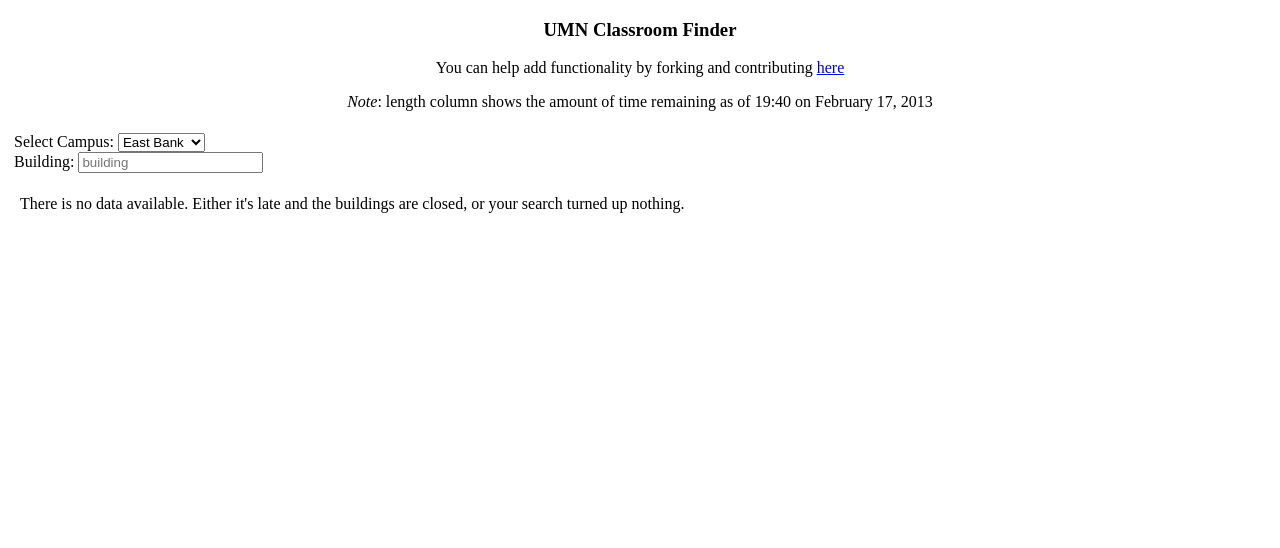
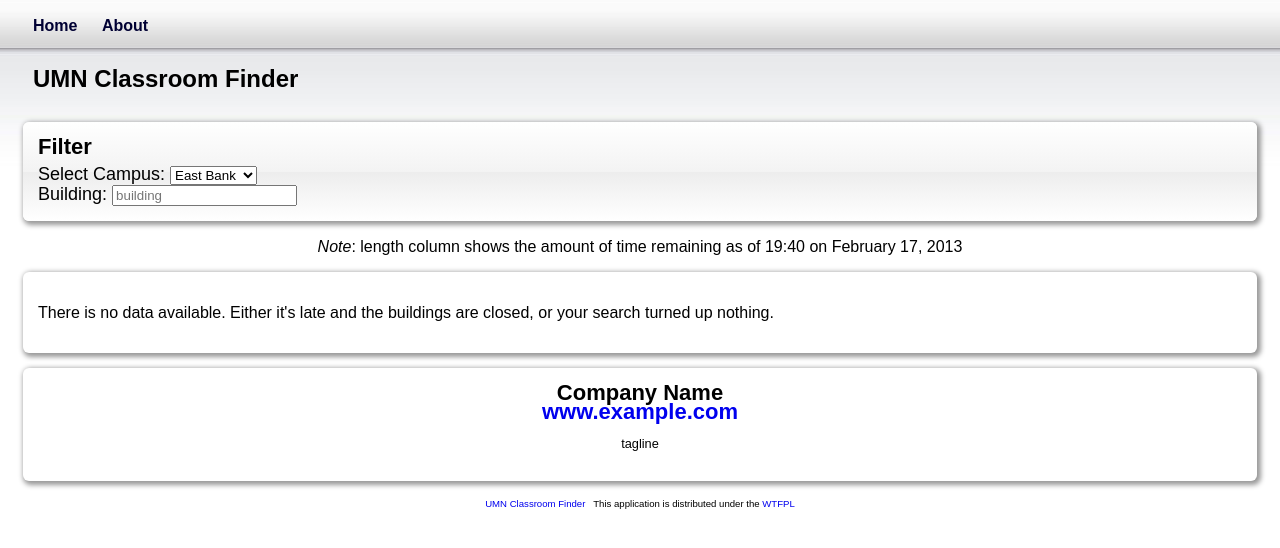
Before and after one commit to mikewadsten/classroom_finder, a Flask app: page / in a window 1280 px wide. Shown: the top 548 px of the page. Run offline with Flask 2, Linux system fonts and the light colour scheme; data that the repository does not hold is empty; some libraries are stand-ins or nearby versions.

Commit message:
New frontend! All pretty, but for the sake of future pages needs some Jinja logic changed (to keep template system clean)

```diff
--- a/static/css/style.css
+++ b/static/css/style.css
@@ -1,39 +1,203 @@
+/*
+================================================
+	Main mobile framework CSS
+	Do NOT add any styles related to gaps here
+================================================
+*/
+
 body {
-  font-family: "Arial" sans-serif
+	background: #ccc;
+	display: block;
+	color: #000;
+	font-family: Arial;
+	line-height: 120%;
+	background: url("../images/bar.jpg") repeat-x scroll 0 -125px transparent;
+	min-width: 480px;
+}
+a {
+	text-decoration: none;
+}
+.pTtl {
+	display: block;
+	margin-left: 15px;
+	padding: 10px;
+	color: #000;
+	font-size: 24px;
+	font-weight: bold;
+}
+#navBtn ul {
+	text-indent: -25px;
+	list-style-type: none;
+}
+#navBtn ul li {
+	display: inline;
+}
+#navBtn ul a {
+	text-decoration: none;
+	padding: 0 10px;
+	color: #003;
+	font-weight: bold;
+}
+#navBtn ul a:hover {
+	color: #900;
 }
 
-.container {
-  padding:6px;
-}
-.clear {
-  clear:both
-}
-#pageinfo {
-  text-align:center;
-}
-.gap:hover {
-  background-color:#986
-}
-span {
-  padding-left: 10px;
-  float:left;
-  width:32%;
-  border-right: solid 2px #333;
-  font-size:105%;
-}
-span#start,
-span#end,
-span#length {
-  width:15%;
+.i {
+	display: block;
+	clear: both;
+	padding: 15px;
+	margin: 15px;
+	position: relative;
+
+  	-moz-box-shadow: 2px 2px 5px 2px #999999; /* Firefox */
+  	-webkit-box-shadow: 2px 2px 5px 2px #999999; /* Safari, Chrome */
+  	box-shadow: 2px 2px 5px 2px #999999; /* CSS3 */
+
+	-moz-border-radius: 6px; /* Firefox */
+  	-webkit-border-radius: 6px; /* Safari, Chrome */
+  	border-radius: 6px; /* CSS3 */
 }
 
-.even {
-  background-color:#DDD
+#filter {
+	/*Backgrounds for multiple browsers - use colorzilla.com to generate new ones*/
+	background: rgb(255,255,255); /* Old browsers */
+	background: -moz-linear-gradient(top,  rgba(255,255,255,1) 0%, rgba(243,243,243,1) 50%, rgba(237,237,237,1) 51%, rgba(255,255,255,1) 100%); /* FF3.6+ */
+	background: -webkit-gradient(linear, left top, left bottom, color-stop(0%,rgba(255,255,255,1)), color-stop(50%,rgba(243,243,243,1)), color-stop(51%,rgba(237,237,237,1)), color-stop(100%,rgba(255,255,255,1))); /* Chrome,Safari4+ */
+	background: -webkit-linear-gradient(top,  rgba(255,255,255,1) 0%,rgba(243,243,243,1) 50%,rgba(237,237,237,1) 51%,rgba(255,255,255,1) 100%); /* Chrome10+,Safari5.1+ */
+	background: -o-linear-gradient(top,  rgba(255,255,255,1) 0%,rgba(243,243,243,1) 50%,rgba(237,237,237,1) 51%,rgba(255,255,255,1) 100%); /* Opera 11.10+ */
+	background: -ms-linear-gradient(top,  rgba(255,255,255,1) 0%,rgba(243,243,243,1) 50%,rgba(237,237,237,1) 51%,rgba(255,255,255,1) 100%); /* IE10+ */
+	background: linear-gradient(to bottom,  rgba(255,255,255,1) 0%,rgba(243,243,243,1) 50%,rgba(237,237,237,1) 51%,rgba(255,255,255,1) 100%); /* W3C */
+	filter: progid:DXImageTransform.Microsoft.gradient( startColorstr='#ffffff', endColorstr='#ffffff',GradientType=0 ); /* IE6-9 */
+
+	font-size: 18px;
 }
-#gaps {
-  padding:6px;
-  background-color: #FFF;
+
+.iTtl {
+	color: #000;
+	margin: 0px 0px 8px 0px;
+	position: relative;
+	font-weight: bold;
+	font-size: 22px;
 }
+.iDes {
+	color: #333;
+	margin: 0 10px 10px 10px;
+	font-size: 90%;
+}
+.iLnk {
+	color: #0088CC;
+	margin-left: 15px;
+	font-size: 85%;
+	font-style: italic;
+}
+.ftr {
+	line-height: 175%;
+	font-size: 60%;
+	text-align: center;
+}
+.smTxt {
+	font-size: 80%;
+	line-height: 150%;
+}
+.ctr {
+	text-align: center;
+}
+.imgR {
+	float: right;
+	margin: 15px;
+	clear: both;
+	/*  create shadow behind images  */
+	/*  -webkit-box-shadow: 0 0 15px #000; */
+	/*  -moz-box-shadow: 0 0 15px #000; */
+}
+.imgL {
+	float: left;
+	margin:15px;
+	clear: both;
+	/*  create shadow behind images  */
+	/*  -webkit-box-shadow: 0 0 15px #000; */
+	/*  -moz-box-shadow: 0 0 15px #000; */
+}
+
+.clear {
+	clear: both;
+}
+
+/*
+================================================
+	Gap related CSS
+	Any styling of gap columns, etc goes here
+================================================
+*/
+.column-title {
+	font-weight: bold;
+}
+
+.col1, .col2, .col3, .col4 {
+	float:left;
+}
+
+.col1 p, .col2 p, .col3 p, .col4 p {
+	margin-left: 6px;
+	font-size: 19px;
+}
+
+.col1 {
+	/*background-color: blue;*/
+	width: 46%;
+}
+
+.col1 p {
+	white-space:nowrap;
+	overflow: hidden;
+	text-overflow:ellipsis;
+}
+
+.col2 {
+	/*background-color: red;*/
+	width: 17%;
+}
+
+.col3 {
+	/*background-color: green;*/
+	width: 17%;
+}
+
+.col4 {
+	/*background-color: yellow;*/
+	width: 20%;
+}
+
+.gap:hover {
+	cursor: hand;
+}
+
+.odd {
+	background-image: linear-gradient(bottom, rgb(240,240,240) 41%, rgb(214,214,214) 69%);
+	background-image: -o-linear-gradient(bottom, rgb(240,240,240) 41%, rgb(214,214,214) 69%);
+	background-image: -moz-linear-gradient(bottom, rgb(240,240,240) 41%, rgb(214,214,214) 69%);
+	background-image: -webkit-linear-gradient(bottom, rgb(240,240,240) 41%, rgb(214,214,214) 69%);
+	background-image: -ms-linear-gradient(bottom, rgb(240,240,240) 41%, rgb(214,214,214) 69%);
+	background-image: -webkit-gradient(
+		linear,
+		left bottom,
+		left top,
+		color-stop(0.41, rgb(240,240,240)),
+		color-stop(0.69, rgb(214,214,214))
+	);
+	-moz-border-radius: 6px; /* Firefox */
+  	-webkit-border-radius: 6px; /* Safari, Chrome */
+  	border-radius: 6px; /* CSS3 */
+}
+
+/* Space info dropdown styling */
+.classroom-name {
+	margin: 0px 0px 5px 0px;
+	font-weight: bold;
+	font-size: 24px;
+	line-height: 28px;
+}
+
 .spaceinfo {
-  padding:6px;
+	padding: 12px;
 }
--- a/templates/classroom_info.html
+++ b/templates/classroom_info.html
@@ -1,5 +1,5 @@
 <div class="spaceinfo" display="">
-    <h3>{{ info.roomname }}</h3>
+    <p class="classroom-name">{{ info.roomname }}</p>
     <b>Capacity</b> = {{ info.capacity }}
     <br>
     <b>Seat type</b> = {{ info.seat_type }}
--- a/templates/index.html
+++ b/templates/index.html
@@ -1,23 +1,43 @@
-<!DOCTYPE html>
-<html>
+<!doctype html>
+<html lang=en>
 <head>
-  <meta http-equiv="content-type" content="text/html; charset=utf-8">
-  <link rel="stylesheet" href="static/css/style.css" type="text/css" media="screen, projection">
+<meta charset=utf-8>
 <title>UMN Classroom Finder</title>
+<meta name="keywords" content="umn, classroom, finder, The Vest">
+<meta name="description" content="UMN Classroom Finder - Check us out on GitHub, tippenein/classroom_finder">
+<meta name="viewport" content="width=device-width; initial-scale=1.0">
+<link href="static/css/style.css" rel="stylesheet" type="text/css">
+<meta name="HandheldFriendly" content="true"/>
+<meta name="MobileOptimized" content="320"/>
+<!-- 57x57 PNG's. Use a full URL file path for Android devices.  -->
+<!--  <link rel="apple-touch-icon-precomposed" href="http://yoursite.com/apple-touch-icon.png">  -->
+<!--  <link rel="icon" type="image/vnd.microsoft.icon" href="http://yoursite.com/favicon.png">  -->
+</head>
 
-</head>
 <body>
-  <div id="pageinfo">
-    <h3>UMN Classroom Finder</h3>
-    <p>You can help add functionality by forking and contributing
-        <a href="http://github.com/tippenein/classroom_finder">here</a>
-    </p>
-    <p><em>Note</em>: length column shows the amount of time remaining as of
-        {{now|readabledate}}
-    </p>
 
-  </div>
-  <div class='container'>
+	<nav id=navBtn>
+		<ul>
+			<li><a href="http://www.brontasaur.us">Home</a></li>
+			<li><a href="http://www.google.com">About</a></li>
+		</ul>
+	</nav>
+<!--  end of nav  -->
+
+	<header>
+		<p class=pTtl>UMN Classroom Finder</p>
+	</header>
+
+<!-- copy & paste this section to add a new item
+<article class=i>
+	<p class=iTtl>Item Title</p>
+	<p class=iDes>Item Description</p>
+	<p class=iLnk>Item Link</p>
+</article>
+-->
+
+<article id='filter' class='i'>
+   	<p class=iTtl>Filter</p>
       <form name='form'>
         Select Campus:
         <select id='campus' name='campus' onchange='show_results()'>
@@ -29,11 +49,30 @@
         Building: <input type='text' name='building' placeholder='building' onkeyup='show_results()'>
         <div class='clear'></div>
       </form>
+</article>
 
+     <p class='ctr'><em>Note</em>: length column shows the amount of time remaining as of
+        {{now|readabledate}}
+    </p>
+
+<article class=i>
   <div id='gaps'>
     {% include 'results.html' %}
   </div>
-</div><!-- end container -->
+</article>
+
+<!-- company info -->
+<section class="ctr i">
+	<p class=iTtl><b>Company Name<br />
+	<a href="#">www.example.com</a></b></p>
+	<p class=smTxt>tagline</p>
+</section>
+
+<!-- footer -->
+<footer class=ftr>
+	<p><a href="http://www.wtfpl.net/">UMN Classroom Finder</a> &nbsp; This application is distributed under the <a href="http://www.wtfpl.net/txt/copying">WTFPL</a></p>
+</footer>
+
 <script type="text/javascript" src="http://ajax.googleapis.com/ajax/libs/jquery/1.7.2/jquery.min.js"></script>
 <script type="text/javascript" src="static/js/main.js"></script>
 </body>
--- a/templates/results.html
+++ b/templates/results.html
@@ -1,20 +1,21 @@
     {% if gaps %}
-    <span id='room'><h5>Room</h5></span>
-    <span id='start'><h5>Start Time</h5></span>
-    <span id='end'><h5>End Time</h5></span>
-    <span id='length'><h5>Length</h5></span>
-    <div class='clear'></div>
-    <hr>
+    <div>
+		<div class='column-title col1'><p>Room</p></div>
+        <div class='column-title col2'><p>Start</p></div>
+        <div class='column-title col3'><p>End</p></div>
+        <div class='column-title col4'><p>Length</p></div>
+        <div class='clear'></div>
+    </div>
       {% for gap in gaps %}
       {% if loop.index is even %}
       <div id="gap-{{ gap.spaceID }}" class="gap even" onclick="show_spaceinfo(this);">
       {% else %}
       <div id="gap-{{ gap.spaceID }}" class="gap odd" onclick="show_spaceinfo(this)">
       {% endif %}
-        <span id='room'>{{ gap.roomname }}</span>
-        <span id='start'>{{ gap.start|hmtime }}</span>
-        <span id='end'>{{ gap.end|hmtime }}</span>
-        <span id='length'>{{ gap.length|m_to_h }}</span>
+        <div class='col1'><p>{{ gap.roomname }}</p></div>
+        <div class='col2'><p>{{ gap.start|hmtime }}</p></div>
+        <div class='col3'><p>{{ gap.end|hmtime }}</p></div>
+        <div class='col4'><p>{{ gap.length|m_to_h }}</p></div>
         <div class='clear'></div>
       </div>
       {% endfor %}
```
Also changed, not shown: static/images/Etsy.png (added), static/images/Facebook.png (added), static/images/Twitter.png (added), static/images/Yelp.png (added), static/images/YouTube.png (added), static/images/bar.jpg (added), static/images/circle_white_36x36.png (added), static/images/circle_white_45x45.png (added), static/images/rectangle_white_115x36.png (added), static/images/rectangle_white_134x42.png (added), static/images/rss-grey.png (added), static/images/rss.png (added), 1 other file. Lines whose indentation alone changed are shown as unchanged.
